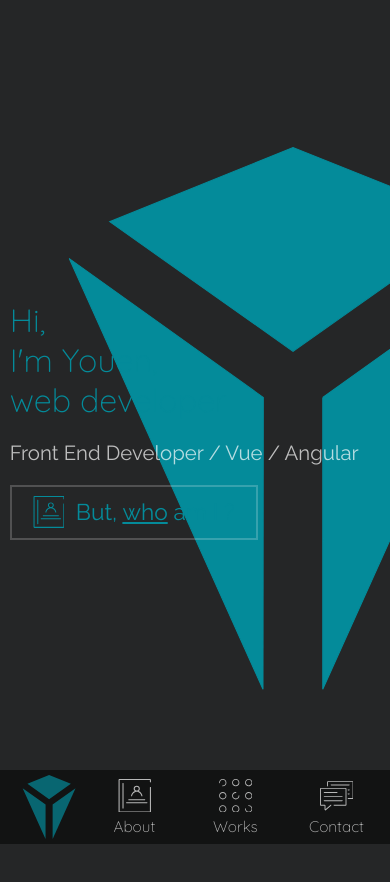
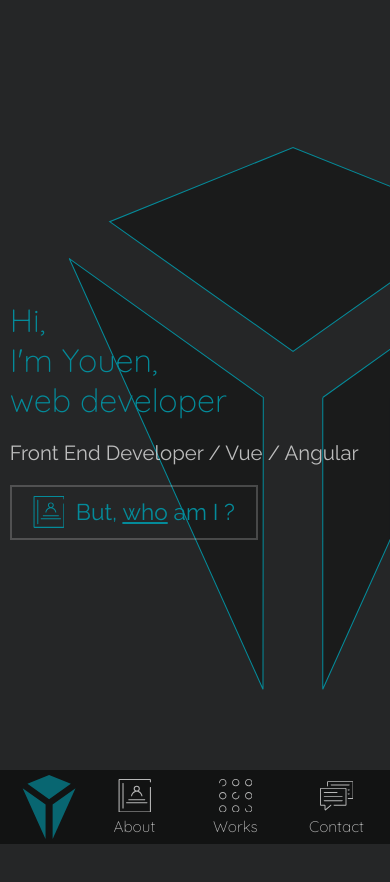
Before and after one commit to YouenEtrillard/pf-nuxt, a Nuxt app: page / in a window 390 px wide. Shown: the top 882 px of the page. Built offline with nearby package versions, Linux system fonts and the light colour scheme.

Commit message:
change fill color of logo on mobile to be dark to allow for overlapping text to be read

```diff
--- a/components/LogoAnim.vue
+++ b/components/LogoAnim.vue
@@ -42,82 +42,88 @@ export default {
 .logo {
   /* max-width: 50vw;
   max-height: 50vh; */
+  fill: transparent;
+  stroke: transparent;
   --bg: transparent;
-  --leBlue: var(--main-color);
-  fill: var(--leBlue);
+  --filling-color: var(--main-color);
+  --stroke-color: var(--main-color);
+
+  @include breakpoint($smallTablet) {
+    --filling-color: rgba(0, 0, 0, 0.3);
+  }
 }
 
 @keyframes top {
   0% {
     fill: var(--bg);
-    stroke: var(--leBlue);
+    stroke: var(--stroke-color);
     stroke-dasharray: 0 832;
     stroke-dashoffset: 198;
   }
 
   75% {
     fill: var(--bg);
-    stroke: var(--leBlue);
+    stroke: var(--stroke-color);
     stroke-dasharray: 832 0;
     stroke-dashoffset: 612;
   }
 
   80% {
     fill: var(--bg);
-    stroke: var(--leBlue);
+    stroke: var(--stroke-color);
   }
 
   100% {
-    fill: var(--leBlue);
-    stroke: var(--leBlue);
+    fill: var(--filling-color);
+    stroke: var(--stroke-color);
   }
 }
 
 @keyframes left {
   0% {
     fill: var(--bg);
-    stroke: var(--leBlue);
+    stroke: var(--stroke-color);
     stroke-dasharray: 0 979;
   }
 
   75% {
     fill: var(--bg);
-    stroke: var(--leBlue);
+    stroke: var(--stroke-color);
     stroke-dasharray: 979 0;
   }
 
   80% {
     fill: var(--bg);
-    stroke: var(--leBlue);
+    stroke: var(--stroke-color);
   }
 
   100% {
-    fill: var(--leBlue);
-    stroke: var(--leBlue);
+    fill: var(--filling-color);
+    stroke: var(--stroke-color);
   }
 }
 
 @keyframes right {
   0% {
     fill: var(--bg);
-    stroke: var(--leBlue);
+    stroke: var(--stroke-color);
     stroke-dashoffset: -979px;
   }
 
   75% {
     fill: var(--bg);
-    stroke: var(--leBlue);
+    stroke: var(--stroke-color);
     stroke-dashoffset: 0;
   }
 
   80% {
     fill: var(--bg);
-    stroke: var(--leBlue);
+    stroke: var(--stroke-color);
   }
 
   100% {
-    fill: var(--leBlue);
-    stroke: var(--leBlue);
+    fill: var(--filling-color);
+    stroke: var(--stroke-color);
   }
 }
 
```
